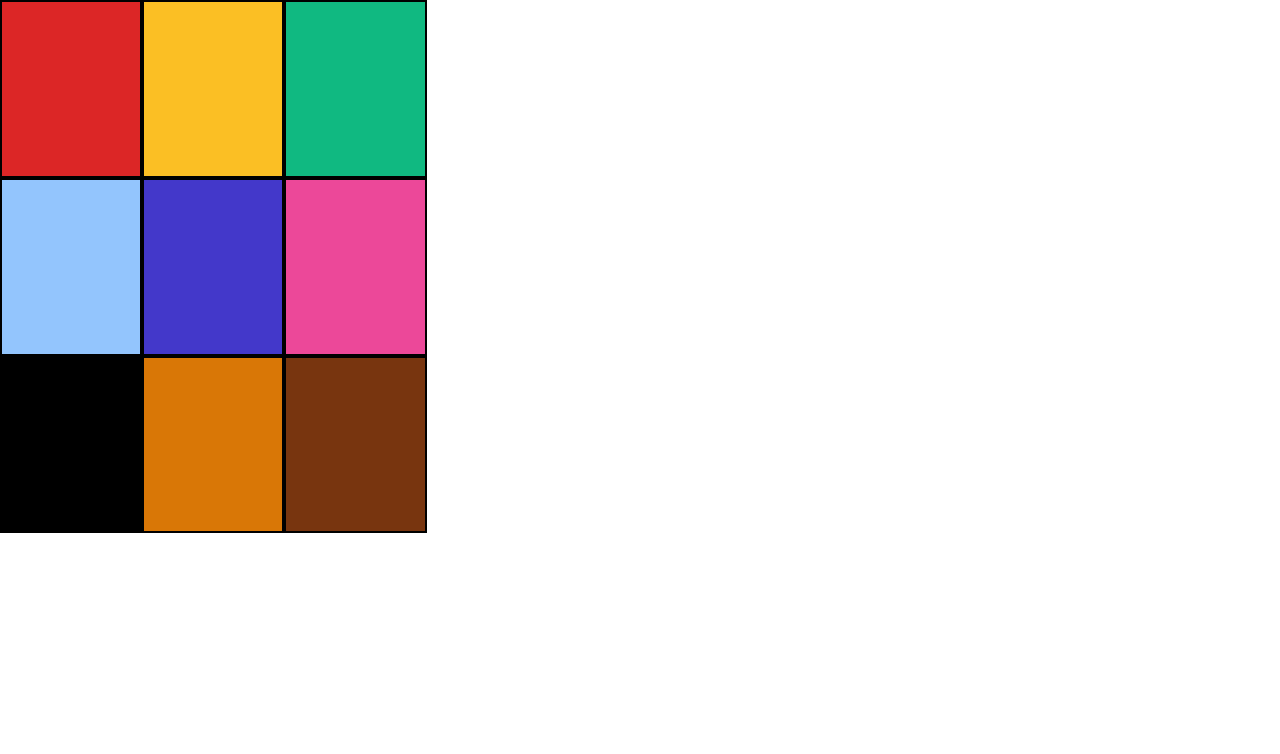
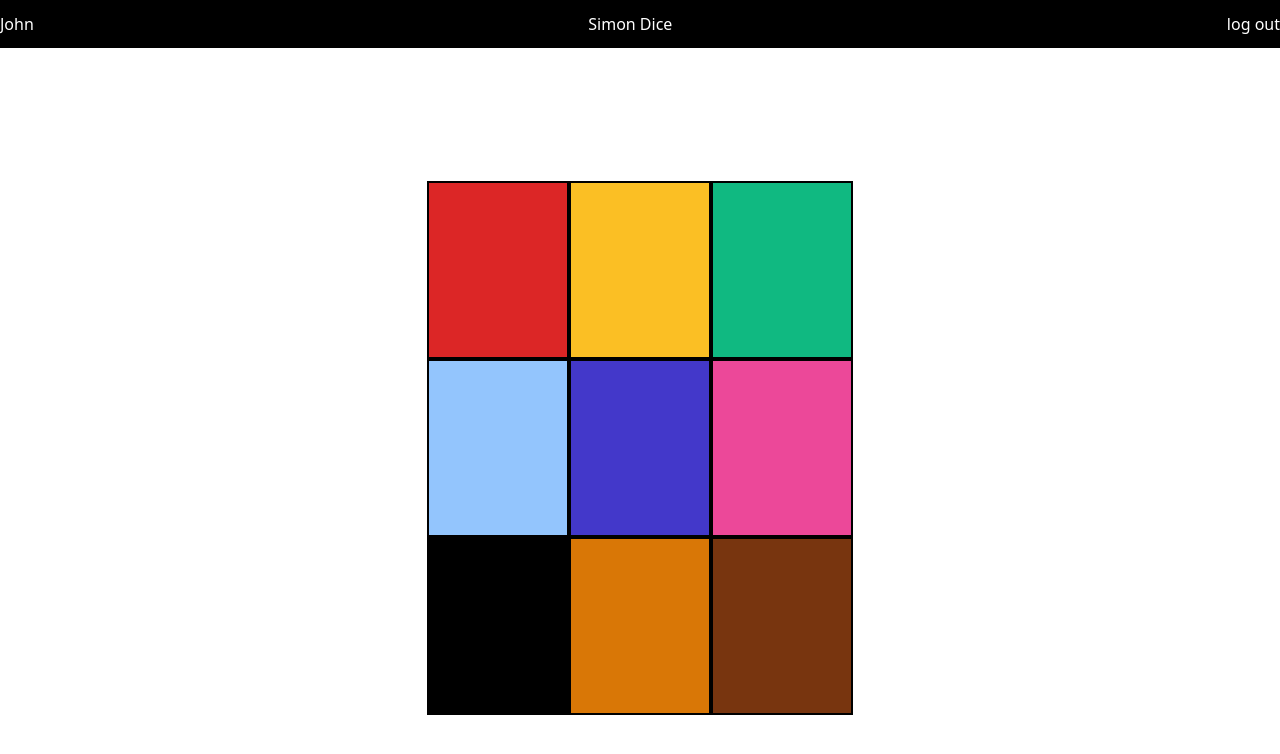
Before and after one commit to SdKray/GameOfMemory, a React (Create React App) app: page / in a window 1280 px wide. Shown: the top 754 px of the page. Built offline with nearby package versions, Linux system fonts and the light colour scheme.

Commit message:
hay tan los cambios

```diff
--- a/src/App.jsx
+++ b/src/App.jsx
@@ -1,11 +1,14 @@
+
 import React from 'react'
 import { GameScreen } from './components/game/GameScreen'
+import { Navbar } from './components/ui/Navbar'
 
 export const App = ({name}) => {
     return (
         <>
+            <Navbar/>
+            <GameScreen/>
 
-            <GameScreen />
         </>
     )
 }
--- a/src/Style.css
+++ b/src/Style.css
@@ -7,3 +7,7 @@ body,#root {
   height: 100vh;
   width: 100vw;
 }
+*{
+  padding: 0px;
+  margin: 0px;
+}
--- a/src/components/game/GameScreen.jsx
+++ b/src/components/game/GameScreen.jsx
@@ -3,8 +3,12 @@ import { TableGame } from './TableGame'
 
 export const GameScreen = () => {
     return (
-        <>
+        <div className =" flex justify-center items-center w-full h-full">
+
           <TableGame/>
-        </>
+
+
+
+          </div>
     )
 }
--- /dev/null
+++ b/src/components/ui/Navbar.jsx
@@ -0,0 +1,13 @@
+import React from "react";
+
+export const Navbar = () => {
+  return (
+    <div className="flex items-center justify-between w-12/12 h-12 bg-black text-white  ">
+      <span className="">John</span>
+      <span className="">Simon Dice</span>
+      <button className="">log out</button>
+
+
+    </div>
+  );
+};
```
Also changed, not shown: src/components/game/TableGame.jsx (+11 -0 lines).
